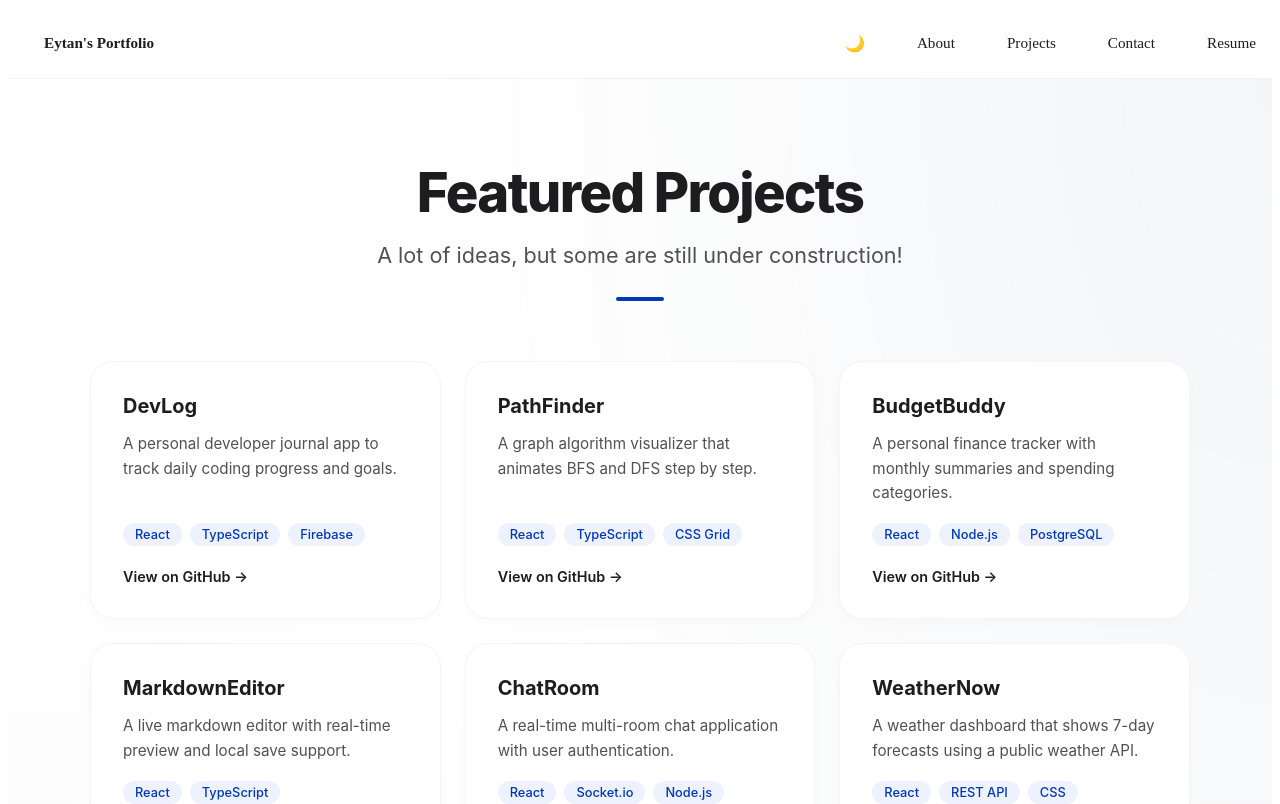
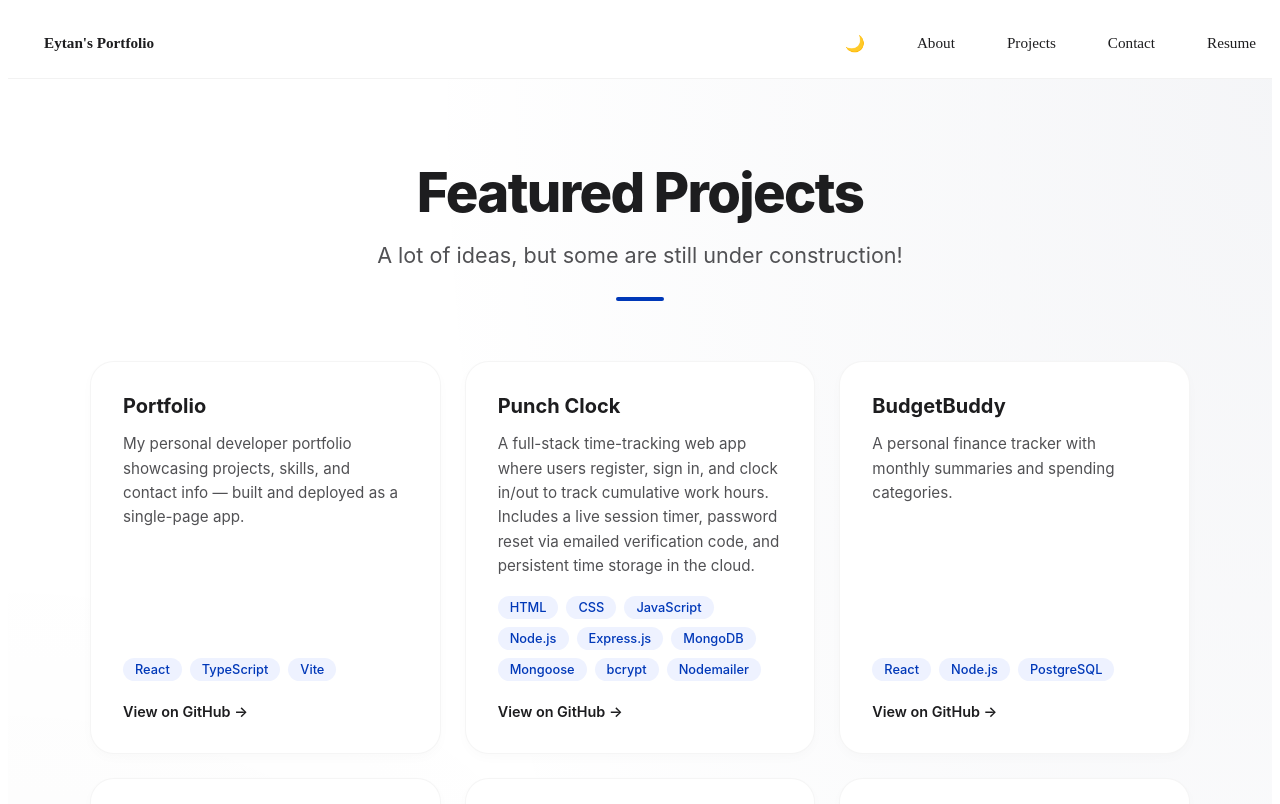
Before and after one commit to Eytan425/AI-Engineering-Path, a React (Vite) app in the folder Portfolio/apps/web/: page /projects in a window 1280 px wide. Shown: the top 804 px of the page. Built offline with nearby package versions, Linux system fonts and the light colour scheme.

Commit message:
Update projects

```diff
--- a/Portfolio/apps/web/src/components/home/FeaturedProjects.tsx
+++ b/Portfolio/apps/web/src/components/home/FeaturedProjects.tsx
@@ -4,16 +4,16 @@ import { Link } from "react-router-dom"
 
 const projects = [
     {
-        "title": "DevLog",
-        "description": "A personal developer journal app to track daily coding progress and goals.",
-        "tags": ["React", "TypeScript", "Firebase"],
-        "github": "#"
+        "title": "Portfolio",
+        "description": "My personal developer portfolio showcasing projects, skills, and contact info — built and deployed as a single-page app.",
+        "tags": ["React", "TypeScript", "Vite"],
+        "github": "https://github.com/Eytan425/AI-Engineering-Path/tree/main/Portfolio/apps/web"
     },
     {
-        "title": "PathFinder",
-        "description": "A graph algorithm visualizer that animates BFS and DFS step by step.",
-        "tags": ["React", "TypeScript", "CSS Grid"],
-        "github": "#"
+        "title": "Punch Clock",
+        "description": "A full-stack time-tracking web app where users register, sign in, and clock in/out to track cumulative work hours. Includes a live session timer, password reset via emailed verification code, and persistent time storage in the cloud.",
+        "tags": ["HTML", "CSS", "JavaScript", "Node.js", "Express.js", "MongoDB", "Mongoose", "bcrypt", "Nodemailer"],
+        "github": "https://github.com/Eytan425/Timer-App"
     },
     {
         "title": "MatrixLab",
@@ -48,14 +48,13 @@ export default function FeaturedProjects() {
             <div className="home-projects-grid">
                 {projects.map((project) => (
                     <div key={project.title} className="home-project-card">
-                        <h3>{project.title}</h3>
-                        <p>{project.description}</p>
+                        <h3>{project.title}</h3>                        <p>{project.description}</p>
                         <div className="home-project-tags">
                             {project.tags.map((tag) => (
                                 <span key={tag} className="home-tag">{tag}</span>
                             ))}
                         </div>
-                        <a href={project.github} className="home-github-link">View on GitHub →</a>
+                        <a href={project.github} className="home-github-link" target = "_blank" rel="noopener noreferrer">View on GitHub →</a>
                     </div>
                 ))}
             </div>
--- a/Portfolio/apps/web/src/components/routing/ScrollToTop.tsx
+++ b/Portfolio/apps/web/src/components/routing/ScrollToTop.tsx
@@ -5,6 +5,17 @@ export default function ScrollToTop() {
   const { pathname } = useLocation()
 
   useEffect(() => {
+    if (!("scrollRestoration" in window.history)) return
+
+    const previous = window.history.scrollRestoration
+    window.history.scrollRestoration = "manual"
+
+    return () => {
+      window.history.scrollRestoration = previous
+    }
+  }, [])
+
+  useEffect(() => {
     window.scrollTo({ top: 0, left: 0, behavior: "instant" as ScrollBehavior })
   }, [pathname])
 
--- a/Portfolio/apps/web/src/pages/ProjectPage.tsx
+++ b/Portfolio/apps/web/src/pages/ProjectPage.tsx
@@ -3,16 +3,17 @@ import "./ProjectPage.css"
 
 const projects = [
     {
-        title: "DevLog",
-        description: "A personal developer journal app to track daily coding progress and goals.",
-        tags: ["React", "TypeScript", "Firebase"],
-        github: "#"
+        title: "Portfolio",
+        description: "My personal developer portfolio showcasing projects, skills, and contact info — built and deployed as a single-page app.",
+        tags: ["React", "TypeScript", "Vite"],
+        github: "https://github.com/Eytan425/AI-Engineering-Path/tree/main/Portfolio/apps/web"
     },
     {
-        title: "PathFinder",
-        description: "A graph algorithm visualizer that animates BFS and DFS step by step.",
-        tags: ["React", "TypeScript", "CSS Grid"],
-        github: "#"
+        title: "Punch Clock",
+        description: "A full-stack time-tracking web app where users register, sign in, and clock in/out to track cumulative work hours. Includes a live session timer, password reset via emailed verification code, and persistent time storage in the cloud.",
+        tags: ["HTML", "CSS", "JavaScript", "Node.js", "Express.js", "MongoDB", "Mongoose", "bcrypt", "Nodemailer"],
+        github: "https://github.com/Eytan425/Timer-App"
+
     },
     {
         title: "BudgetBuddy",
@@ -156,7 +157,7 @@ export default function ProjectPage() {
                                     <span key={tag} className="tag">{tag}</span>
                                 ))}
                             </div>
-                            <a href={project.github} className="github-link">View on GitHub →</a>
+                            <a href={project.github} className="github-link" target="_blank" rel="noopener noreferrer">View on GitHub →</a>
                         </div>
                     ))}
                 </div>
```
